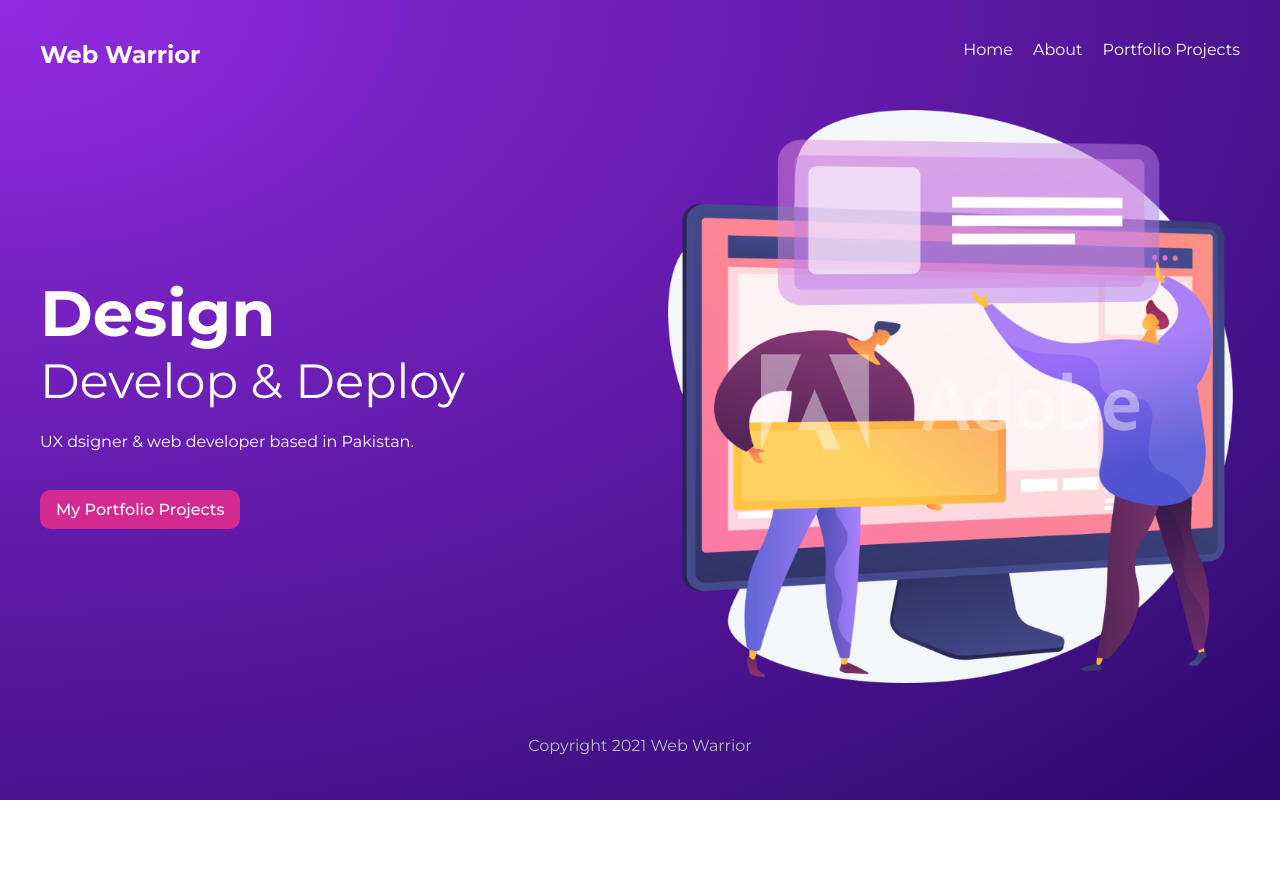
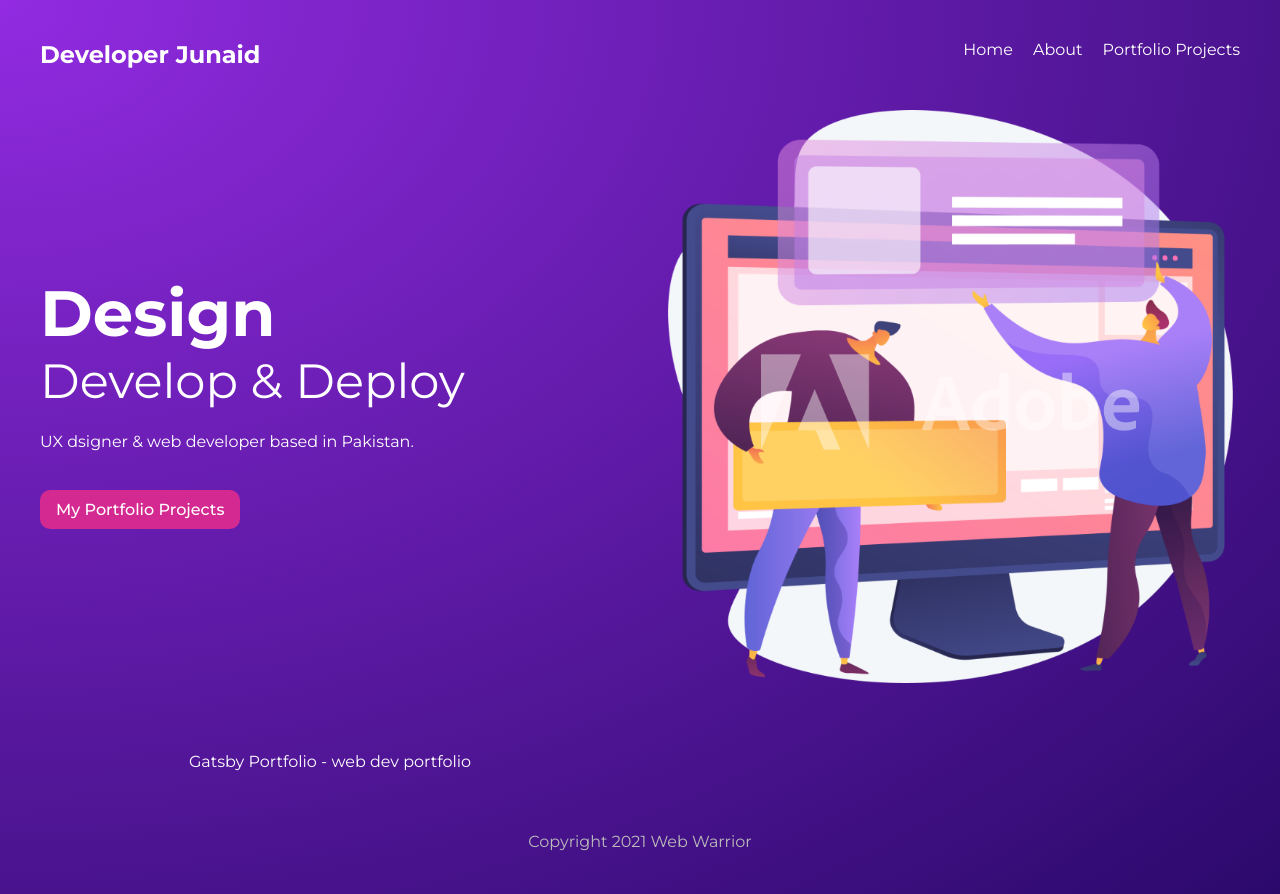
Before and after one commit to developer-junaid/Gatsby-Portfolio, a Gatsby site: page / in a window 1280 px wide. Before the commit the page ends 800 px from the top, so only its background shows below. Built offline with nearby package versions, Linux system fonts and the light colour scheme; Gatsby itself is replaced by a stand-in of ours.

Commit message:
Site Meta data and Page Queries Added

```diff
--- a/gatsby-config.js
+++ b/gatsby-config.js
@@ -7,4 +7,9 @@
 module.exports = {
   /* Your site config here */
   plugins: [],
+  siteMetadata: {
+    title: "Gatsby Portfolio",
+    description: "web dev portfolio",
+    copyright: "This website is copyright 2021 Developer Junaid",
+  },
 }
--- a/src/components/Navbar.js
+++ b/src/components/Navbar.js
@@ -4,7 +4,7 @@
 export default function Navbar() {
   return (
     <nav>
-      <h1>Web Warrior</h1>
+      <h1>Developer Junaid</h1>
       <div className="links">
         <Link to="/">Home</Link>
         <Link to="/about">About</Link>
--- a/src/pages/index.js
+++ b/src/pages/index.js
@@ -1,10 +1,14 @@
-import { Link } from "gatsby"
+import { graphql, Link } from "gatsby"
 import React from "react"
 import Layout from "../components/Layout"
 import * as styles from "../styles/home.module.css"
 
 // Route for this page should be /
-export default function Home() {
+export default function Home({ data }) {
+  // Get Data
+  const { title, description } = data.site.siteMetadata
+
+  // Return
   return (
     <Layout>
       <section className={styles.header}>
@@ -17,7 +21,22 @@
           </Link>
         </div>
         <img src="/banner.png" alt="site banner" style={{ maxWidth: "100%" }} />
+        <p>
+          {title} - {description}
+        </p>
       </section>
     </Layout>
   )
 }
+
+// Page Query To Get Site Data
+export const query = graphql`
+  query SiteInfo {
+    site {
+      siteMetadata {
+        title
+        description
+      }
+    }
+  }
+`
```
